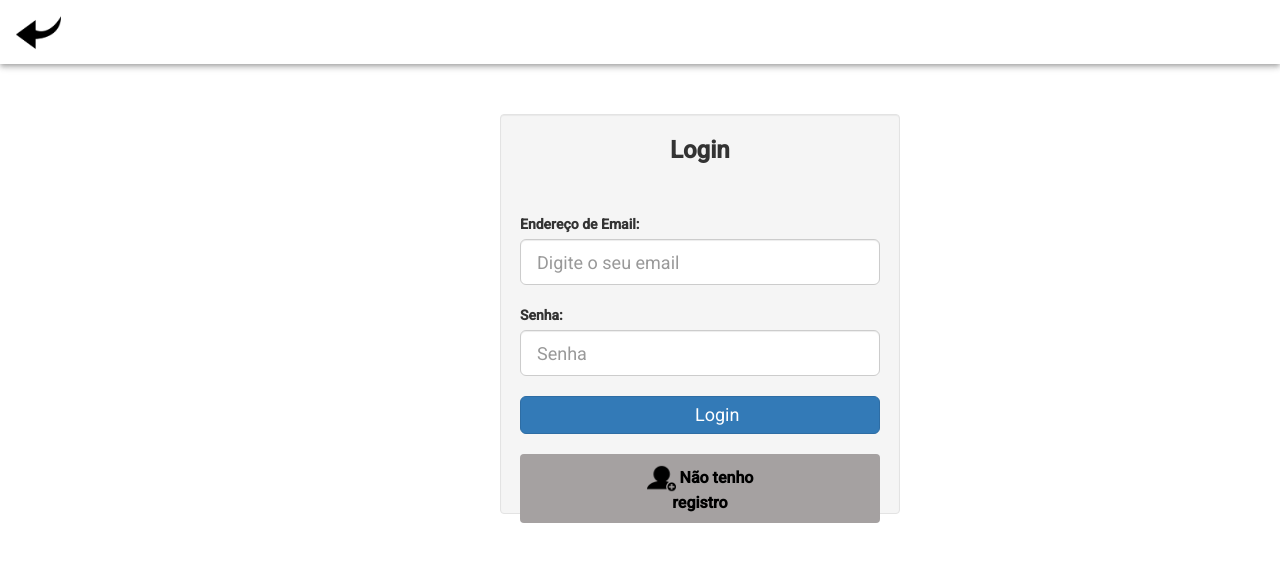
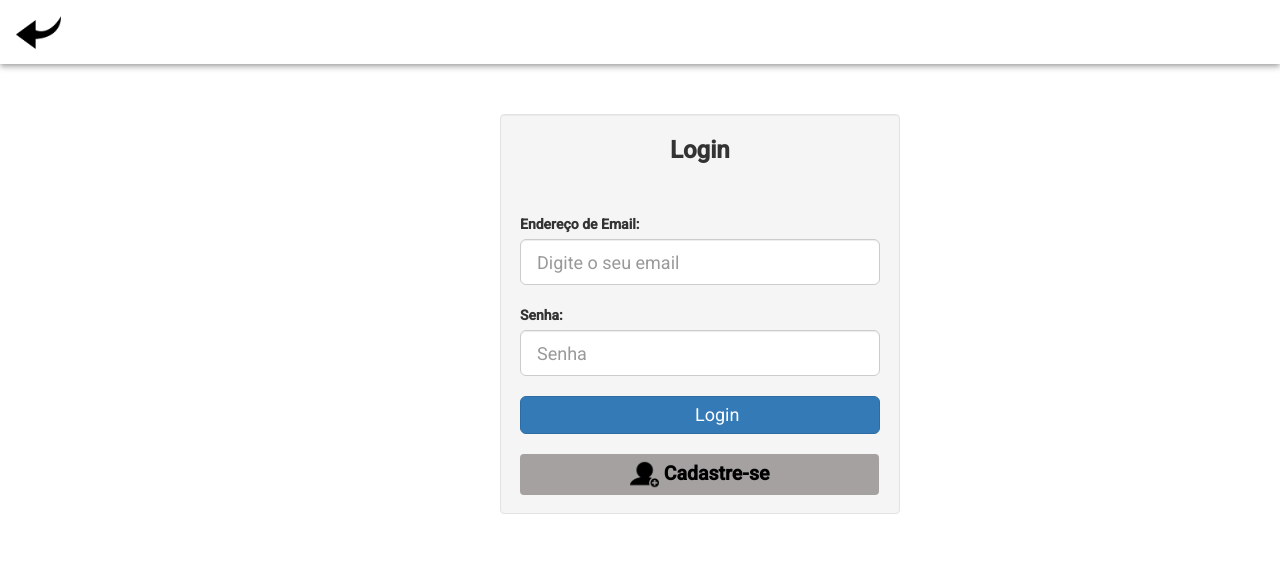
Before and after one commit to allyssonHDS/ppo_front, an Angular app: page /login in a window 1280 px wide. Shown: the top 562 px of the page. Built offline with nearby package versions, Linux system fonts and the light colour scheme.

Commit message:
atus1.1.1

```diff
--- a/src/app/app.module.ts
+++ b/src/app/app.module.ts
@@ -26,6 +26,8 @@ import { ReactiveFormsModule } from '@angular/forms';
 import { PagIniComponent } from './pag-ini/pag-ini.component';
 import { LoginComponent } from './login/login.component';
 import { RegistrarComponent } from './registrar/registrar.component';
+
+
 
 
 
--- a/src/app/dashboard/dashboard.component.css
+++ b/src/app/dashboard/dashboard.component.css
@@ -23,5 +23,5 @@
 .logo{
   max-height: 30px;
   margin-right: 5px;
-  margin-top: 7px;
+
 }
--- a/src/app/login/login.component.css
+++ b/src/app/login/login.component.css
@@ -21,11 +21,11 @@
     padding: 6px 174px;
 }
 .buton{
-    padding: 10px 115px;
+    padding: 6px 110px;
     background-color: rgb(165, 161, 161);
     color: black;
     border: none;
-    font-size: 16px;
+    font-size: 19.5px;
     text-align: center;
     border-radius: 4px;
 }
--- a/src/app/login/login.component.html
+++ b/src/app/login/login.component.html
@@ -29,7 +29,7 @@
                 <br>
                 <button class="buton" routerLink="/registrar">
                     <img class="c" src="assets/40358.png" alt="seta">
-                    <strong> Não tenho registro</strong>
+                    <strong> Cadastre-se</strong>
                     <a [routerLink]="['registrar']"></a>
                 </button>
 
--- a/src/app/registrar/registrar.component.css
+++ b/src/app/registrar/registrar.component.css
@@ -11,7 +11,7 @@
     margin-top: 30px;
     margin-left: 500px;
     width: 400px;
-    height: 400px;
+    height: 450px;
 
 }
 .title-group{
```
